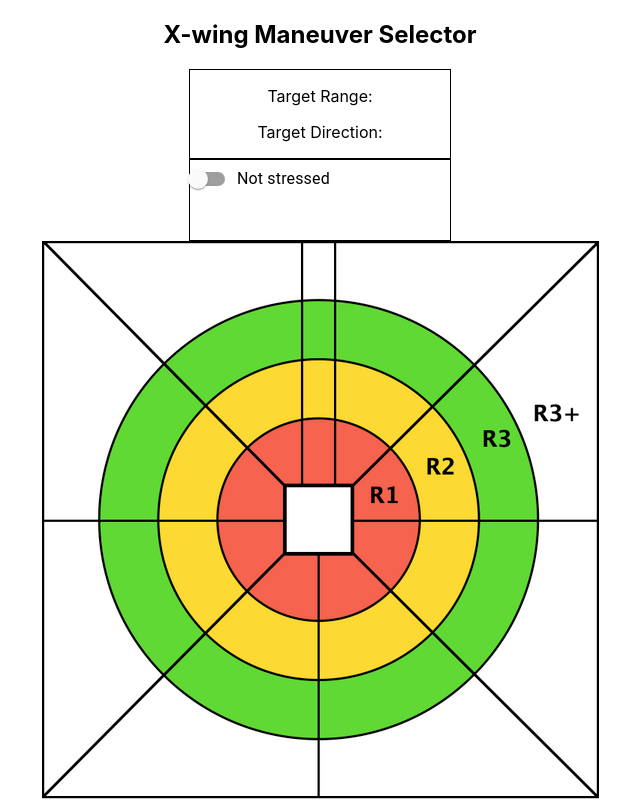
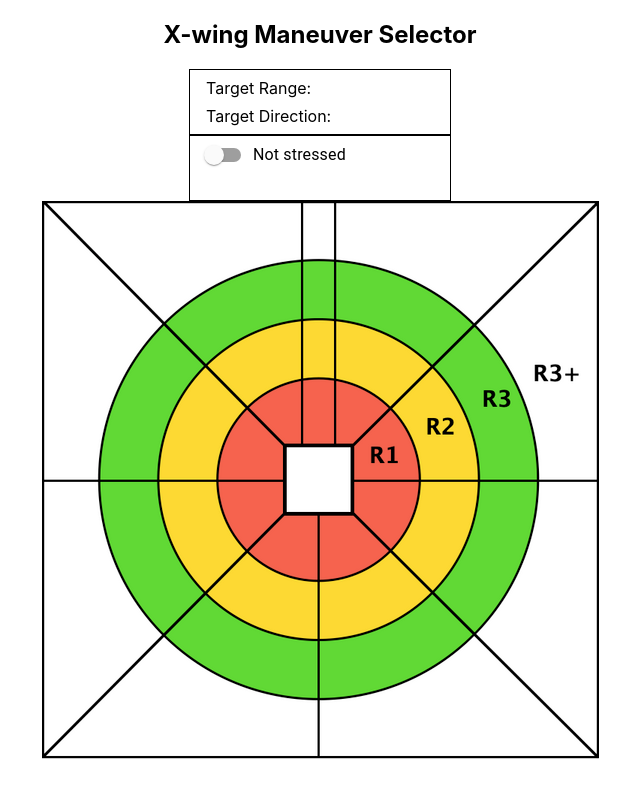
Before and after one commit to tadugan/x-wing-maneuver-selector-demo, a React (Create React App) app: page / in a window 1280 px wide. Shown: the whole page, without its empty margins (320-960 px from the left). Built offline with nearby package versions, Linux system fonts and the light colour scheme.

Commit message:
Tweaked styling for ManueverDisplay and StressChecker

```diff
--- a/src/components/ManeuverDisplay/ManeuverDisplay.css
+++ b/src/components/ManeuverDisplay/ManeuverDisplay.css
@@ -1,7 +1,12 @@
 .maneuver-display {
     width: 260px;
-    min-height: 80px;
+    min-height: 64px;
     border: 1px solid black;
     text-align: center;
     margin: 0px auto;
 }
+
+.maneuver-display-text {
+    text-align: left;
+    margin: 8px 0 8px 16px;
+}
--- a/src/components/ManeuverDisplay/ManeuverDisplay.jsx
+++ b/src/components/ManeuverDisplay/ManeuverDisplay.jsx
@@ -17,8 +17,8 @@
 
     return (
         <div className="maneuver-display">
-            <p>Target Range: {range}</p>
-            <p>Target Direction: {direction}</p>
+            <p className='maneuver-display-text' >Target Range: {range}</p>
+            <p className='maneuver-display-text' >Target Direction: {direction}</p>
         </div>
     );
 }
--- a/src/components/StressChecker/StressChecker.css
+++ b/src/components/StressChecker/StressChecker.css
@@ -1,7 +1,11 @@
 .stress-checker {
     width: 260px;
-    min-height: 80px;
+    min-height: 64px;
     border: 1px solid black;
     text-align: center;
     margin: 0px auto;
 }
+
+.stress-checker-switch {
+    margin: 0 0 0 16px;
+}
--- a/src/components/StressChecker/StressChecker.jsx
+++ b/src/components/StressChecker/StressChecker.jsx
@@ -18,9 +18,11 @@
 
     return (
         <div className='stress-checker'>
-            <FormGroup>
-                <FormControlLabel control={<Switch />} onChange={() => toggleStress(stress, dispatch)} label={stressStatusText(stress)} />
-            </FormGroup>
+            <div className='stress-checker-switch' >
+                <FormGroup>
+                        <FormControlLabel control={<Switch />} onChange={() => toggleStress(stress, dispatch)} label={stressStatusText(stress)} />
+                </FormGroup>
+            </div>
         </div>
     );
 }
```
